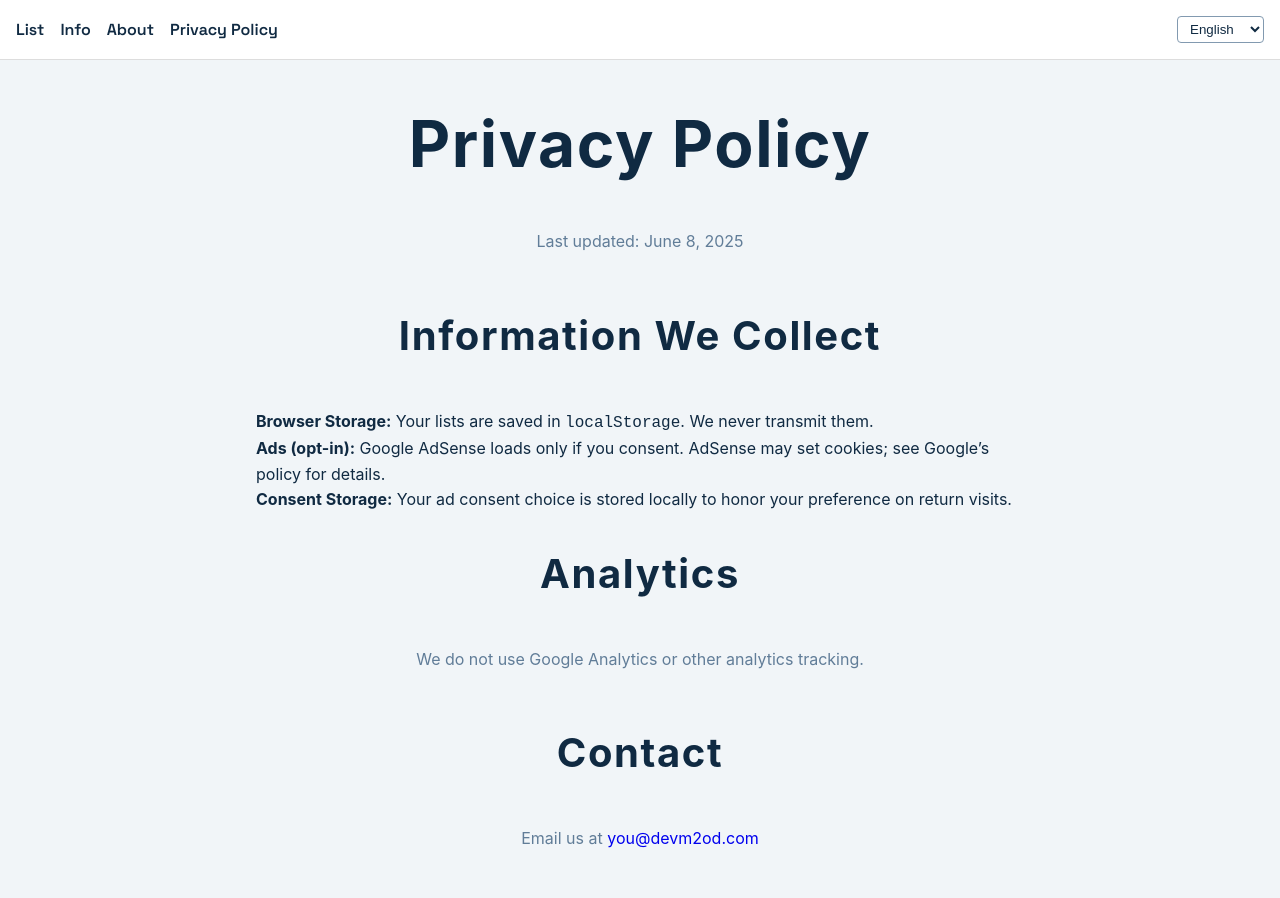
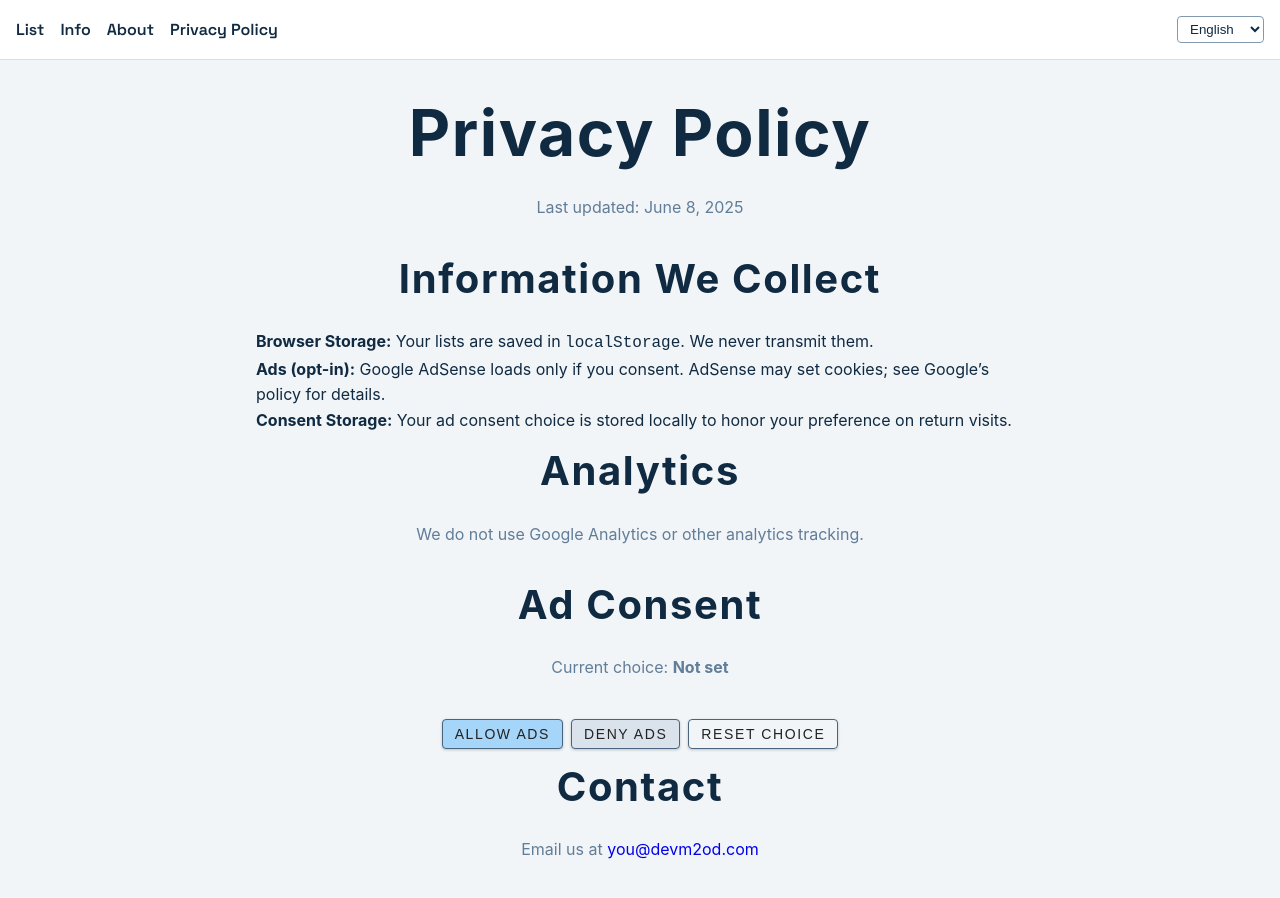
Before and after one commit to afplana/shopping-list, a React (Create React App) app: page /privacy in a window 1280 px wide. Shown: the top 898 px of the page. Built offline with nearby package versions, Linux system fonts and the light colour scheme.

Commit message:
Add consent management and shared storage

```diff
--- a/src/i18n.tsx
+++ b/src/i18n.tsx
@@ -77,6 +77,14 @@ const translations: Record<Language, Record<string, string>> = {
         'privacy.consentBody': 'Your ad consent choice is stored locally to honor your preference on return visits.',
         'privacy.analyticsTitle': 'Analytics',
         'privacy.analyticsBody': 'We do not use Google Analytics or other analytics tracking.',
+        'privacy.adsConsentTitle': 'Ad Consent',
+        'privacy.adsConsentBody': 'Current choice:',
+        'privacy.adsConsentStatusGranted': 'Ads allowed',
+        'privacy.adsConsentStatusDenied': 'Ads denied',
+        'privacy.adsConsentStatusUnknown': 'Not set',
+        'privacy.adsConsentAllow': 'Allow ads',
+        'privacy.adsConsentDeny': 'Deny ads',
+        'privacy.adsConsentReset': 'Reset choice',
         'privacy.contactTitle': 'Contact',
         'privacy.contactBody': 'Email us at',
     },
@@ -152,6 +160,14 @@ const translations: Record<Language, Record<string, string>> = {
         'privacy.consentBody': 'Deine Anzeigen-Einwilligung wird lokal gespeichert, um deine Wahl zu merken.',
         'privacy.analyticsTitle': 'Analytics',
         'privacy.analyticsBody': 'Wir verwenden kein Google Analytics oder anderes Tracking.',
+        'privacy.adsConsentTitle': 'Anzeigen-Einwilligung',
+        'privacy.adsConsentBody': 'Aktuelle Auswahl:',
+        'privacy.adsConsentStatusGranted': 'Anzeigen erlaubt',
+        'privacy.adsConsentStatusDenied': 'Anzeigen abgelehnt',
+        'privacy.adsConsentStatusUnknown': 'Nicht gesetzt',
+        'privacy.adsConsentAllow': 'Anzeigen erlauben',
+        'privacy.adsConsentDeny': 'Anzeigen ablehnen',
+        'privacy.adsConsentReset': 'Auswahl zurücksetzen',
         'privacy.contactTitle': 'Kontakt',
         'privacy.contactBody': 'Schreib uns an',
     },
@@ -227,6 +243,14 @@ const translations: Record<Language, Record<string, string>> = {
         'privacy.consentBody': 'Tu elección de anuncios se guarda localmente para recordarla.',
         'privacy.analyticsTitle': 'Analítica',
         'privacy.analyticsBody': 'No usamos Google Analytics ni otro seguimiento.',
+        'privacy.adsConsentTitle': 'Consentimiento de anuncios',
+        'privacy.adsConsentBody': 'Selección actual:',
+        'privacy.adsConsentStatusGranted': 'Anuncios permitidos',
+        'privacy.adsConsentStatusDenied': 'Anuncios rechazados',
+        'privacy.adsConsentStatusUnknown': 'Sin configurar',
+        'privacy.adsConsentAllow': 'Permitir anuncios',
+        'privacy.adsConsentDeny': 'Rechazar anuncios',
+        'privacy.adsConsentReset': 'Restablecer selección',
         'privacy.contactTitle': 'Contacto',
         'privacy.contactBody': 'Escríbenos a',
     },
--- a/src/pages/FastList.tsx
+++ b/src/pages/FastList.tsx
@@ -6,9 +6,9 @@ import ConsentBanner from '../components/ConsentBanner';
 
 import { ShoppingItem, AlertStatus, AlertType, AlertTypes, ConsentPreference, CATEGORIES, Category } from '../types';
 import { useI18n } from '../i18n';
+import { getStoredConsent, setStoredConsent } from '../shared/consent';
 
 const STORAGE_KEY = 'list';
-const CONSENT_KEY = 'adsConsent';
 const migrateItem = (item: ShoppingItem | any): ShoppingItem => ({
     id: item.id,
     title: item.title,
@@ -27,20 +27,6 @@ const getLocalStorage: (() => ShoppingItem[]) = () => {
     }
 };
 
-const getConsentPreference = (): ConsentPreference => {
-    if (typeof window === 'undefined') return null;
-    try {
-        const value = window.localStorage.getItem(CONSENT_KEY);
-        if (value === 'granted' || value === 'denied') {
-            return value;
-        }
-        return null;
-    } catch (error) {
-        console.warn('Unable to read consent from localStorage, defaulting to null.', error);
-        return null;
-    }
-};
-
 const emptyShoppingItems: ShoppingItem[] = [];
 const alertStatus: AlertStatus = { show: false, msg: '', type: null };
 const editingId: string = '';
@@ -53,7 +39,7 @@ const FastList: FunctionComponent = () => {
     const [isEditing, setIsEditing] = useState(false);
     const [editID, setEditID] = useState(editingId);
     const [alert, setAlert] = useState(alertStatus);
-    const [adsConsent, setAdsConsent] = useState<ConsentPreference>(getConsentPreference);
+    const [adsConsent, setAdsConsent] = useState<ConsentPreference>(getStoredConsent);
     const [filterCategory, setFilterCategory] = useState<Category | 'All'>('All');
     const [hideCompleted, setHideCompleted] = useState(false);
 
@@ -147,15 +133,7 @@ const FastList: FunctionComponent = () => {
 
     const handleConsentChange = (value: ConsentPreference) => {
         setAdsConsent(value);
-        try {
-            if (value) {
-                window.localStorage.setItem(CONSENT_KEY, value);
-            } else {
-                window.localStorage.removeItem(CONSENT_KEY);
-            }
-        } catch (error) {
-            console.warn('Unable to persist consent preference.', error);
-        }
+        setStoredConsent(value);
     };
 
     return (
--- a/src/pages/Privacy.tsx
+++ b/src/pages/Privacy.tsx
@@ -1,7 +1,22 @@
+import { useState } from 'react';
 import { useI18n } from '../i18n';
+import { getStoredConsent, setStoredConsent } from '../shared/consent';
+import { ConsentPreference } from '../types';
 
 const Privacy: React.FC = () => {
     const { t } = useI18n();
+    const [adsConsent, setAdsConsent] = useState<ConsentPreference>(getStoredConsent);
+
+    const handleConsentChange = (value: ConsentPreference) => {
+        setAdsConsent(value);
+        setStoredConsent(value);
+    };
+
+    const consentStatus = adsConsent === 'granted'
+        ? t('privacy.adsConsentStatusGranted')
+        : adsConsent === 'denied'
+            ? t('privacy.adsConsentStatusDenied')
+            : t('privacy.adsConsentStatusUnknown');
 
     return (
         <main className="content-page">
@@ -22,6 +37,19 @@ const Privacy: React.FC = () => {
             </ul>
             <h2>{t('privacy.analyticsTitle')}</h2>
             <p>{t('privacy.analyticsBody')}</p>
+            <h2>{t('privacy.adsConsentTitle')}</h2>
+            <p>{t('privacy.adsConsentBody')} <strong>{consentStatus}</strong></p>
+            <div className="consent-actions">
+                <button type="button" className="btn consent-btn accept" onClick={() => handleConsentChange('granted')}>
+                    {t('privacy.adsConsentAllow')}
+                </button>
+                <button type="button" className="btn consent-btn decline" onClick={() => handleConsentChange('denied')}>
+                    {t('privacy.adsConsentDeny')}
+                </button>
+                <button type="button" className="btn consent-btn" onClick={() => handleConsentChange(null)}>
+                    {t('privacy.adsConsentReset')}
+                </button>
+            </div>
             <h2>{t('privacy.contactTitle')}</h2>
             <p>{t('privacy.contactBody')} <a href="mailto:you@devm2od.com">you@devm2od.com</a></p>
         </main>
--- /dev/null
+++ b/src/shared/consent.ts
@@ -0,0 +1,30 @@
+import { ConsentPreference } from '../types';
+
+const CONSENT_KEY = 'adsConsent';
+
+export const getStoredConsent = (): ConsentPreference => {
+    if (typeof window === 'undefined') return null;
+    try {
+        const value = window.localStorage.getItem(CONSENT_KEY);
+        if (value === 'granted' || value === 'denied') {
+            return value;
+        }
+        return null;
+    } catch (error) {
+        console.warn('Unable to read consent from localStorage, defaulting to null.', error);
+        return null;
+    }
+};
+
+export const setStoredConsent = (value: ConsentPreference) => {
+    if (typeof window === 'undefined') return;
+    try {
+        if (value) {
+            window.localStorage.setItem(CONSENT_KEY, value);
+        } else {
+            window.localStorage.removeItem(CONSENT_KEY);
+        }
+    } catch (error) {
+        console.warn('Unable to persist consent preference.', error);
+    }
+};
```
Also changed, not shown: 1 other file (tests, documents, lock files or other folders).
